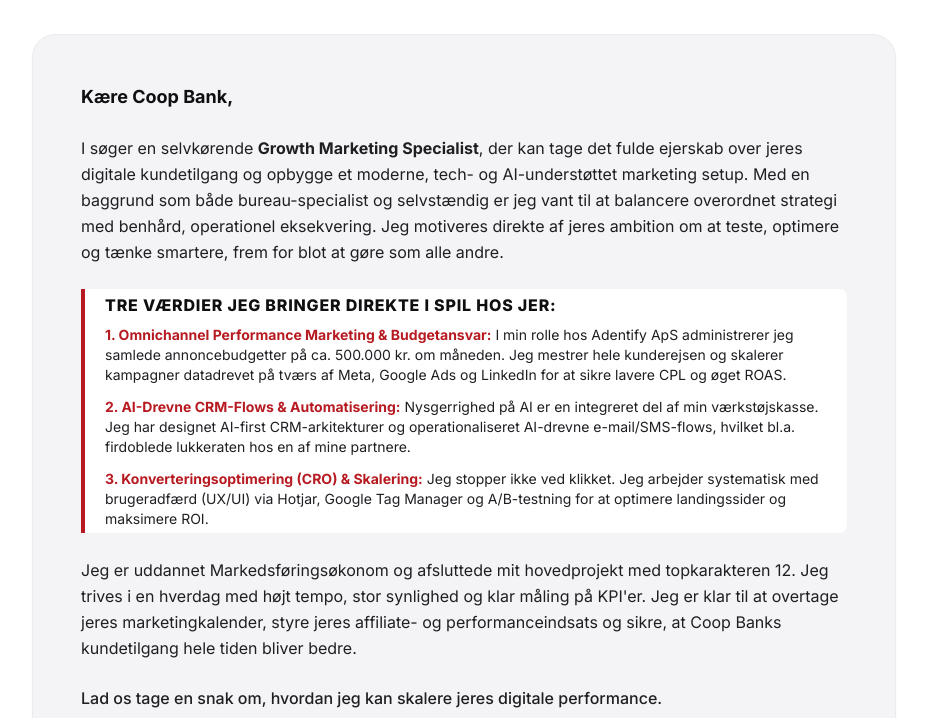
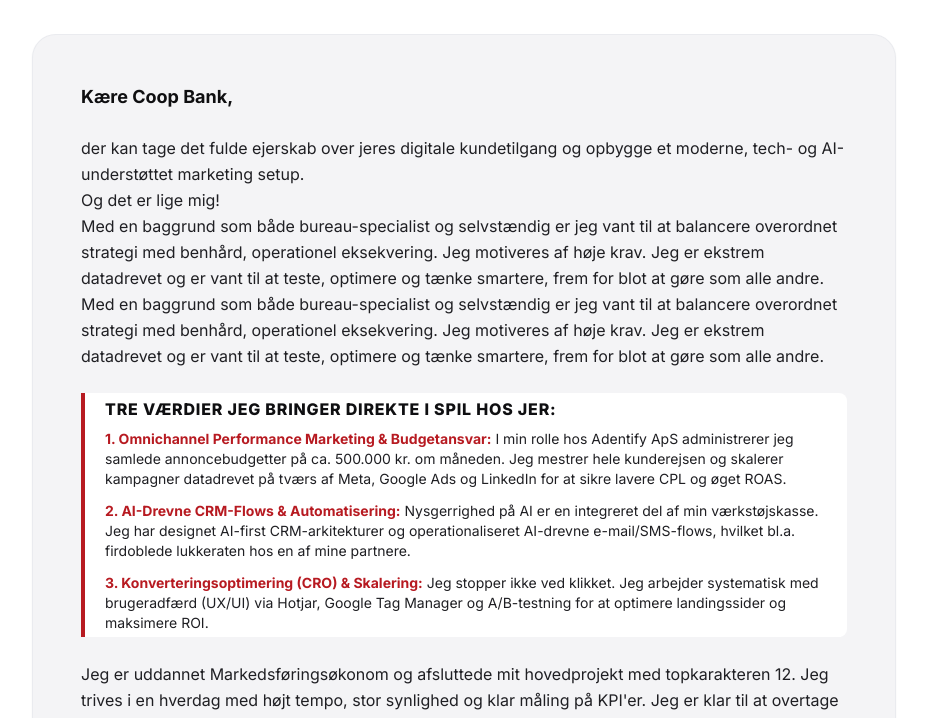
Before and after one commit to MIKKELEFROST/coop-bank, a plain HTML site: page index.html in a window 1280 px wide. Shown: the part 2000-2718 px from the top of the page, without its empty margins (176-1103 px from the left). Drawn offline with nearby package versions, Linux system fonts and the light colour scheme.

Commit message:
Update index.html

```diff
--- a/index.html
+++ b/index.html
@@ -174,7 +174,7 @@
                 </div>
                 <h3 class="text-xl font-black text-coopDark mb-2">Fun Fact! 💆‍♂️</h3>
                 <p class="text-sm text-coopTextMuted mb-6 leading-relaxed">
-                    Vidste du, at Mikkel som <strong class="text-coopRed">19-årig</strong> allerede var fuldt færdiguddannet massør? Det giver en helt særlig mental ballast til at holde hovedet koldt under pres – og en solid forståelse for personlige behandlingsrejser!
+                    Som 19-årig uddannede jeg mig til massør, fordi jeg troede, jeg skulle være fysioterapeut. Men nej! Mit hjerte banker langt mere for marketing.
                 </p>
                 <button onclick="closeModal()" class="w-full bg-coopRed hover:bg-coopRedDark text-white font-bold text-xs uppercase tracking-wider py-3.5 rounded-xl transition-all cursor-pointer">
                     Det er sejt!
@@ -335,7 +335,11 @@
                 <p class="font-bold text-lg text-coopDark">Kære Coop Bank,</p>
 
                 <p>
-                    I søger en selvkørende <strong>Growth Marketing Specialist</strong>, der kan tage det fulde ejerskab over jeres digitale kundetilgang og opbygge et moderne, tech- og AI-understøttet marketing setup. Med en baggrund som både bureau-specialist og selvstændig er jeg vant til at balancere overordnet strategi med benhård, operationel eksekvering. Jeg motiveres direkte af jeres ambition om at teste, optimere og tænke smartere, frem for blot at gøre som alle andre.
+                    der kan tage det fulde ejerskab over jeres digitale kundetilgang og opbygge et moderne, tech- og AI-understøttet marketing setup.<br>Og det er lige mig!<br>Med en baggrund som både bureau-specialist og selvstændig er jeg vant til at balancere overordnet strategi med benhård, operationel eksekvering. Jeg motiveres af høje krav. Jeg er ekstrem datadrevet og er vant til at teste, optimere og tænke smartere, frem for blot at gøre som alle andre.
+
+
+
+Med en baggrund som både bureau-specialist og selvstændig er jeg vant til at balancere overordnet strategi med benhård, operationel eksekvering. Jeg motiveres af høje krav. Jeg er ekstrem datadrevet og er vant til at teste, optimere og tænke smartere, frem for blot at gøre som alle andre.
                 </p>
 
                 <div class="border-l-4 border-coopRed pl-5 my-8 py-1 bg-white rounded-r-lg">
```
